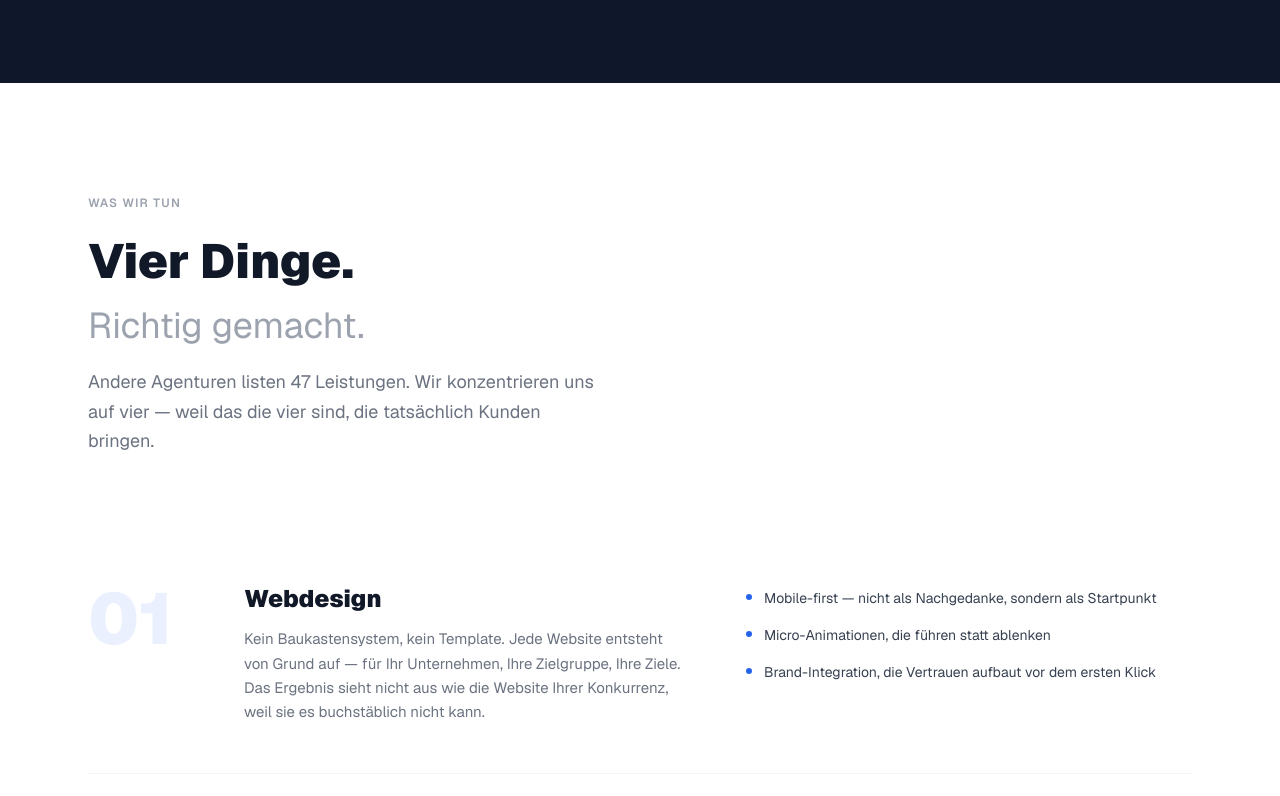
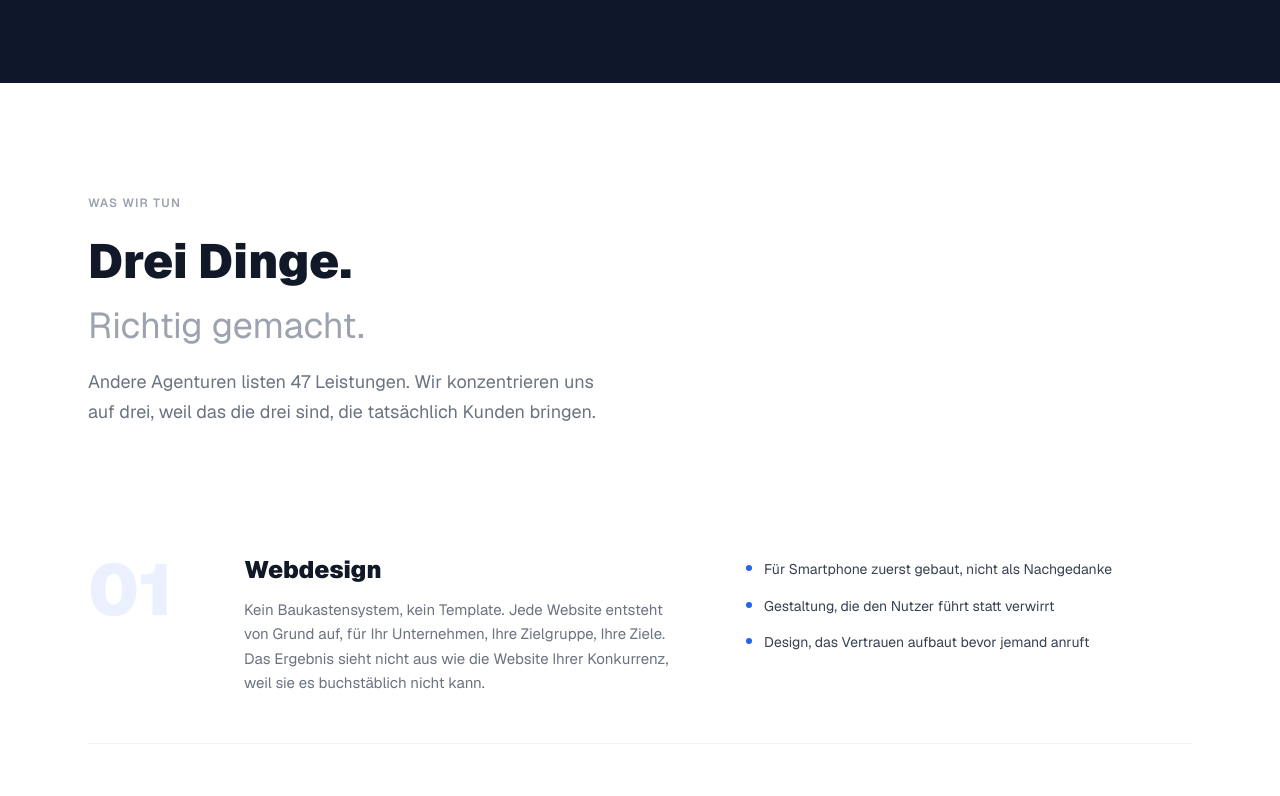
Before and after one commit to chjungdus/Neue-Website, a Next.js app: page / in a window 1280 px wide. Shown: the part 2000-2796 px from the top of the page. Built offline with nearby package versions, Linux system fonts and the light colour scheme.

Commit message:
feat: remove e-commerce service, rewrite tech jargon in plain German

```diff
--- a/src/components/home/services.tsx
+++ b/src/components/home/services.tsx
@@ -7,47 +7,35 @@ const services = [
     num: "01",
     title: "Webdesign",
     description:
-      "Kein Baukastensystem, kein Template. Jede Website entsteht von Grund auf — für Ihr Unternehmen, Ihre Zielgruppe, Ihre Ziele. Das Ergebnis sieht nicht aus wie die Website Ihrer Konkurrenz, weil sie es buchstäblich nicht kann.",
+      "Kein Baukastensystem, kein Template. Jede Website entsteht von Grund auf, für Ihr Unternehmen, Ihre Zielgruppe, Ihre Ziele. Das Ergebnis sieht nicht aus wie die Website Ihrer Konkurrenz, weil sie es buchstäblich nicht kann.",
     points: [
-      "Mobile-first — nicht als Nachgedanke, sondern als Startpunkt",
-      "Micro-Animationen, die führen statt ablenken",
-      "Brand-Integration, die Vertrauen aufbaut vor dem ersten Klick",
+      "Für Smartphone zuerst gebaut, nicht als Nachgedanke",
+      "Gestaltung, die den Nutzer führt statt verwirrt",
+      "Design, das Vertrauen aufbaut bevor jemand anruft",
     ],
     accent: "#2563eb",
   },
   {
     num: "02",
-    title: "Web-Entwicklung",
+    title: "Entwicklung",
     description:
-      "Wir entwickeln mit Next.js und TypeScript — nicht weil es trendy ist, sondern weil es die schnellsten, sichersten Websites ergibt. Jede Millisekunde Ladezeit kostet 1 % Conversion. Das ist kein Marketing — das ist Googles eigene Studie.",
+      "Wir bauen Websites, die schnell laden und zuverlässig funktionieren. Keine Baukastensysteme, keine vorgefertigten Templates. Jede Zeile ist für Ihre Website gemacht.",
     points: [
-      "Lighthouse Score 90+ als Standard, nicht als Ausnahme",
-      "Skalierbar gebaut — damit Sie nicht in 2 Jahren neu anfangen",
-      "Kein Lock-in zu teuren CMS-Lizenzen",
+      "Schnelle Ladezeiten auf jedem Gerät und jeder Verbindung",
+      "Solide gebaut, damit Sie nicht in zwei Jahren neu anfangen",
+      "Kein teures System, das regelmäßig Probleme verursacht",
     ],
     accent: "#0ea5e9",
   },
   {
     num: "03",
-    title: "E-Commerce",
+    title: "SEO & Sichtbarkeit",
     description:
-      "Ihr Shop muss nicht hübsch sein — er muss verkaufen. Wir bauen Checkout-Flows, die keine Kunden verlieren, und Produktseiten, die Kaufentscheidungen beschleunigen statt verlangsamen.",
+      "Wer bei Google nicht auftaucht, existiert für potenzielle Kunden nicht. Wir sorgen dafür, dass Ihre Website technisch korrekt aufgebaut ist und gefunden wird.",
     points: [
-      "Warenkorbabbruch-Optimierung von Anfang an eingebaut",
-      "Stripe & PayPal — sauber integriert, nicht als Pflaster",
-      "Analytics, die zeigen was verkauft und was blockiert",
-    ],
-    accent: "#2563eb",
-  },
-  {
-    num: "04",
-    title: "SEO & Performance",
-    description:
-      "Google vergibt Platz #1 nicht zufällig. Wir optimieren technisch und inhaltlich — damit Sie gefunden werden, bevor Ihre Konkurrenz den nächsten Schritt macht. Kein Bullshit-Reporting, keine leeren Versprechen.",
-    points: [
-      "Technisches SEO-Audit mit konkretem Aktionsplan",
-      "Core Web Vitals: Googles verstecktes Ranking-Signal",
-      "Keyword-Strategie, die kaufbereite Nutzer anzieht",
+      "Technische Grundlagen in jedem Projekt inklusive",
+      "Schnelle Ladezeiten als Ranking-Faktor berücksichtigt",
+      "Keyword-Analyse für Ihre Branche auf Anfrage",
     ],
     accent: "#f59e0b",
   },
@@ -63,15 +51,15 @@ export default function Services() {
               Was wir tun
             </p>
             <h2 className="text-4xl md:text-5xl font-black text-[#111827] mb-4 leading-tight">
-              Vier Dinge.
+              Drei Dinge.
               <br />
               <span className="text-[#9ca3af] font-normal text-3xl md:text-4xl">
                 Richtig gemacht.
               </span>
             </h2>
             <p className="text-[#6b7280] text-lg max-w-lg leading-relaxed">
-              Andere Agenturen listen 47 Leistungen. Wir konzentrieren uns auf vier — weil das
-              die vier sind, die tatsächlich Kunden bringen.
+              Andere Agenturen listen 47 Leistungen. Wir konzentrieren uns auf drei,
+              weil das die drei sind, die tatsächlich Kunden bringen.
             </p>
           </div>
         </FadeIn>
```
